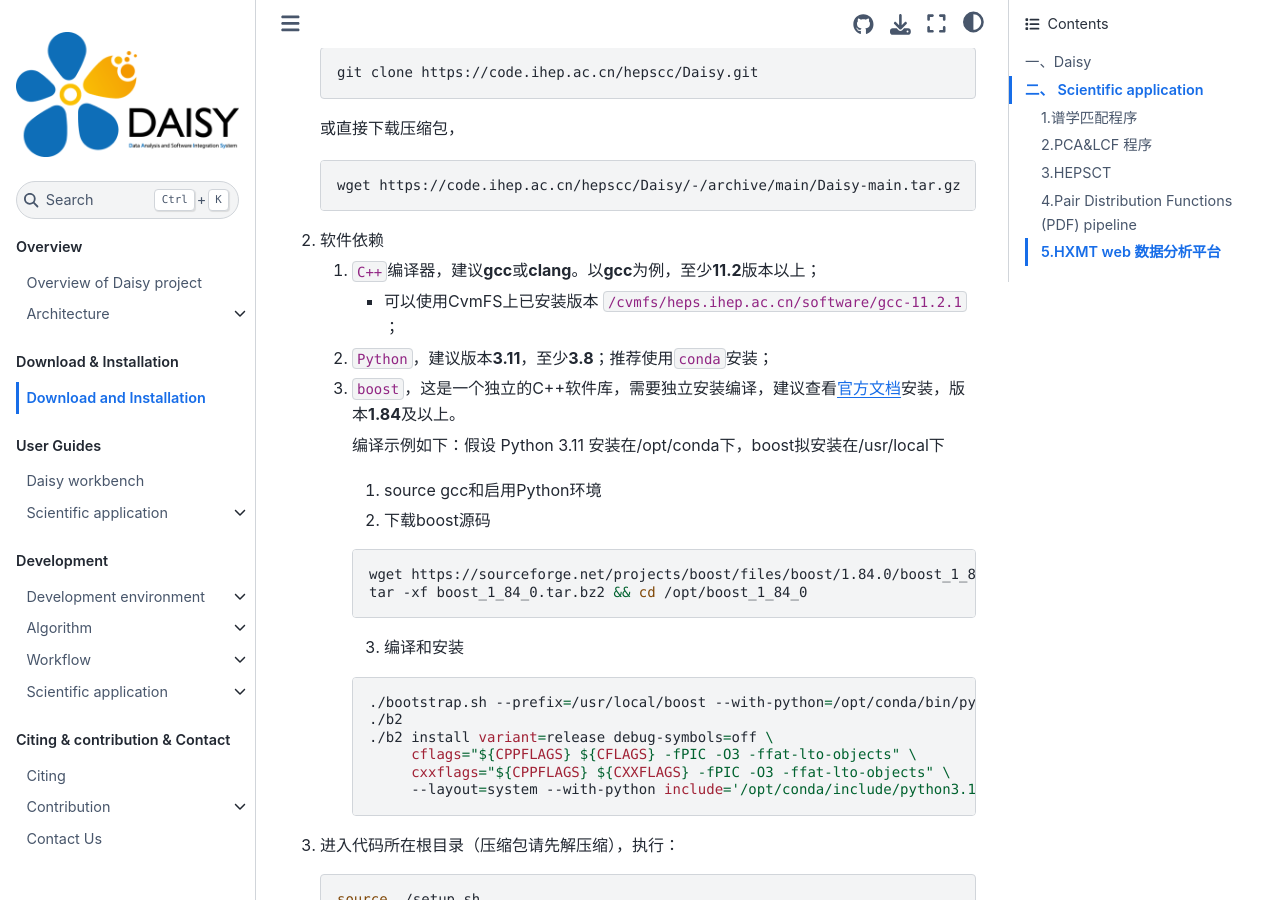
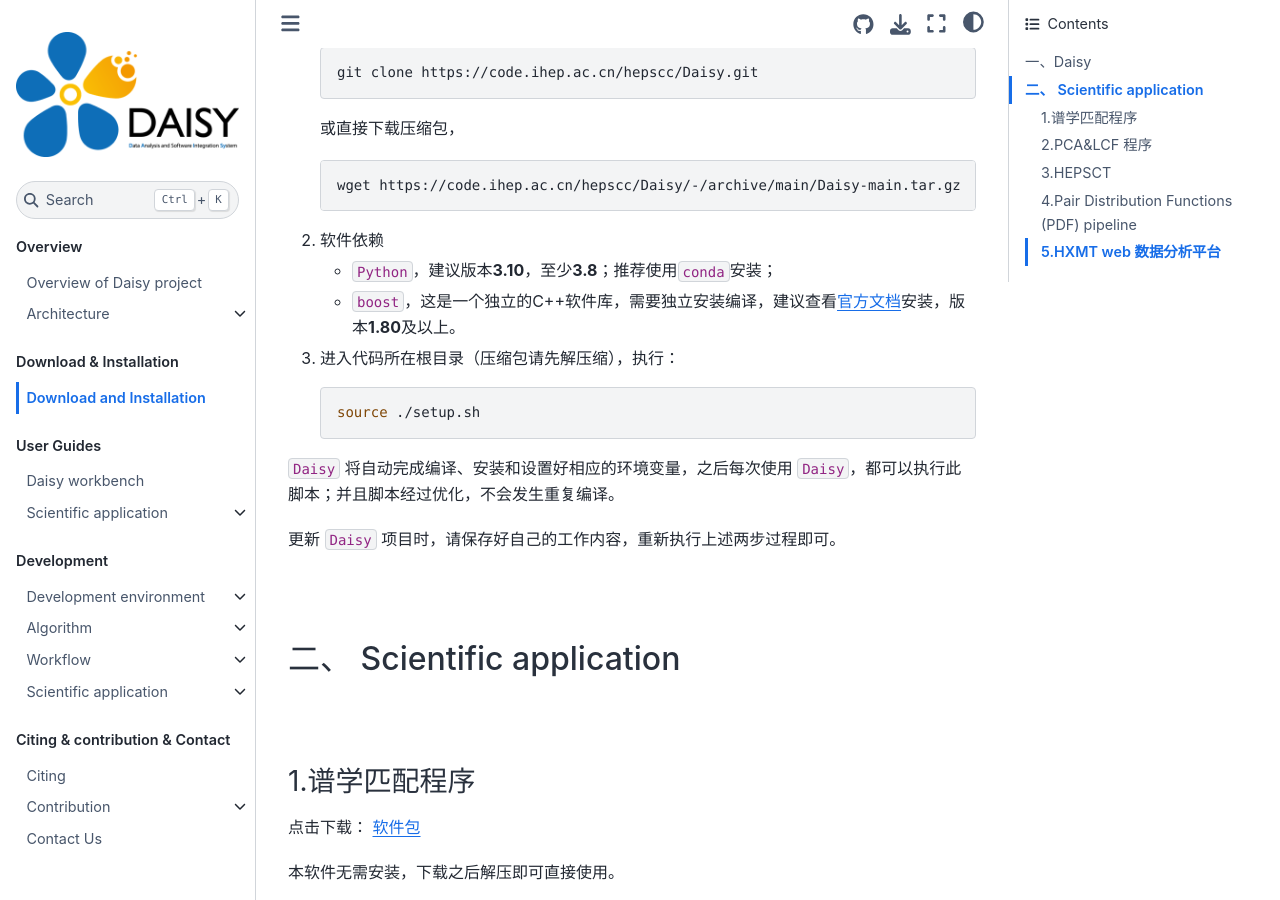
Before and after one commit to huyuhuster/daisydoc, a Jupyter Book: the page built from docs/reference/installation.md, in a window 1280 px wide and 900 px high, scrolled down 534 px. Built offline with Jupyter Book 1.0.4 settings and Sphinx 7.4.7 and the Sphinx Book theme 1.1.4, drawn with Linux system fonts in a browser that asks for light colours.

Commit message:
Revert "Merge branch 'main' into 'readdocjb'"
This reverts merge request !18

````diff
--- a/docs/reference/installation.md
+++ b/docs/reference/installation.md
@@ -24,27 +24,8 @@
    ```
 
 2. 软件依赖
-   1. `C++`编译器，建议**gcc**或**clang**。以**gcc**为例，至少**11.2**版本以上；
-      - 可以使用CvmFS上已安装版本 `/cvmfs/heps.ihep.ac.cn/software/gcc-11.2.1` ；
-   2. `Python`，建议版本**3.11**，至少**3.8**；推荐使用`conda`安装；
-   3. `boost`，这是一个独立的C++软件库，需要独立安装编译，建议查看[官方文档](https://www.boost.org/doc/libs/1_84_0/more/getting_started/unix-variants.html)安装，版本**1.84**及以上。
-
-      编译示例如下：假设 Python 3.11 安装在/opt/conda下，boost拟安装在/usr/local下
-      1. source gcc和启用Python环境
-      2. 下载boost源码
-      ```bash
-      wget https://sourceforge.net/projects/boost/files/boost/1.84.0/boost_1_84_0.tar.bz2/download -O /opt/boost_1_84_0.tar.bz2
-      tar -xf boost_1_84_0.tar.bz2 && cd /opt/boost_1_84_0
-      ```
-      3. 编译和安装
-      ```bash
-      ./bootstrap.sh --prefix=/usr/local/boost --with-python=/opt/conda/bin/python3.11
-      ./b2
-      ./b2 install variant=release debug-symbols=off \
-           cflags="${CPPFLAGS} ${CFLAGS} -fPIC -O3 -ffat-lto-objects" \
-           cxxflags="${CPPFLAGS} ${CXXFLAGS} -fPIC -O3 -ffat-lto-objects" \
-           --layout=system --with-python include='/opt/conda/include/python3.11'
-      ```
+   - `Python`，建议版本**3.10**，至少**3.8**；推荐使用`conda`安装；
+   - `boost`，这是一个独立的C++软件库，需要独立安装编译，建议查看[官方文档](https://www.boost.org/doc/libs/1_83_0/more/getting_started/unix-variants.html)安装，版本**1.80**及以上。
 
 3. 进入代码所在根目录（压缩包请先解压缩），执行：
    ```bash
````
